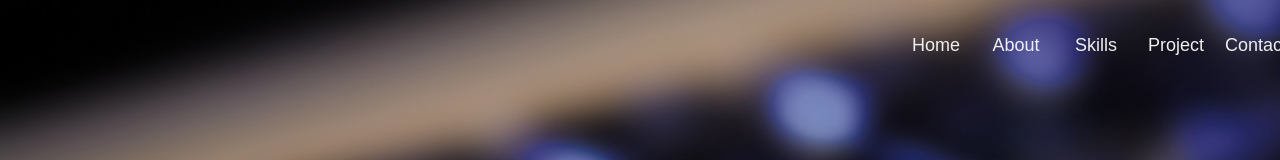
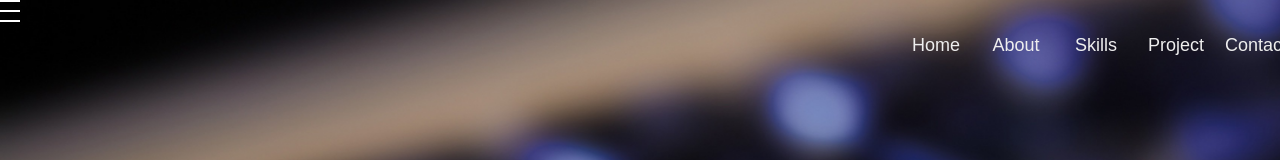
Before and after one commit to pweasd/Vue_e-Learning, a Vue app in the folder code/portfolio/: page / in a window 1280 px wide. Shown: the top 160 px of the page. Built offline with nearby package versions, Linux system fonts and the light colour scheme.

Commit message:
menu button
menu button

```diff
--- a/code/portfolio/src/components/Home.vue
+++ b/code/portfolio/src/components/Home.vue
@@ -10,8 +10,12 @@
       <p class="text_bold">Developer 홍길동 입니다.</p>
     </div>
 
-    <span class="author" @click="open = true">Made by Hong</span>
-
+    <span class="author">Made by Hong</span>
+    <button class="menu_icon" :class="open ? 'active' : ''" @click="open = true">
+      <div class="line line1"></div>
+      <div class="line line2"></div>
+      <div class="line line3"></div>
+    </button>
     <Drawer :open="open" @close="open = false"></Drawer>
   </div>
 </template>
@@ -87,5 +91,38 @@ export default {
     font-size: 24px;
     transform: rotate(0.25turn);
   }
+
+  .menu_icon {
+    width: 20px;
+    height: 20px;
+    background-color: transparent;
+
+    .line {
+      width: 100%;
+      height: 2px;
+      background-color: #fff;
+      margin-bottom: 8px;
+      &:last-child {
+        margin-bottom: 0px;
+      }
+    }
+  }
+
+  .active {
+    .line {
+      margin: 0;
+    }
+    .line1 {
+      width: 24px;
+      transform: translateX(-8px) rotate(-45deg) translateY(14px);
+    }
+    .line2 {
+      // opacity: 0;
+    }
+    .line3 {
+      width: 24px;
+      transform: translateX(-4px) rotate(45deg) translateY(-8px);
+    }
+  }
 }
 </style>
```
